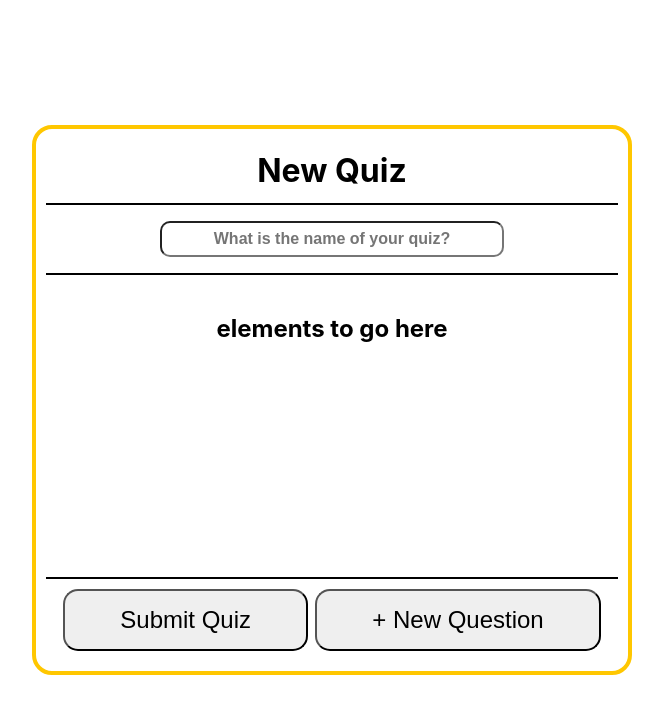
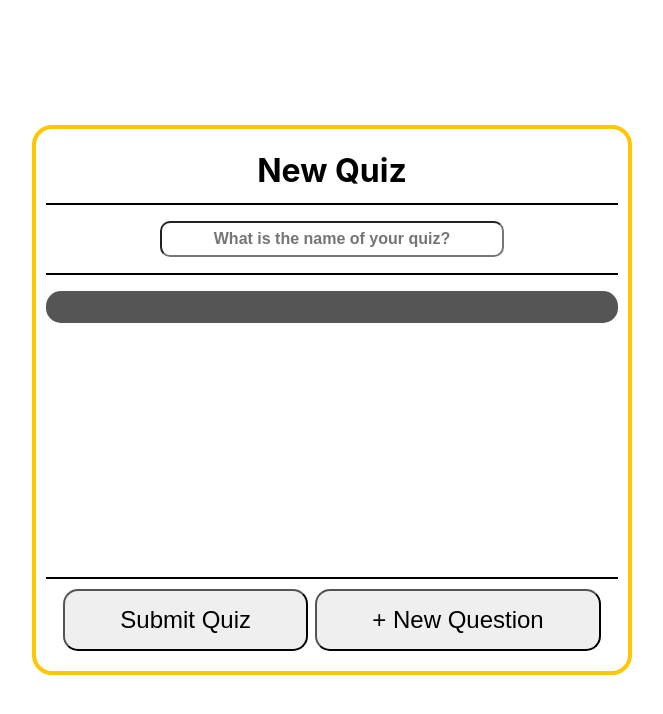
Before and after one commit to s-meenaghan7/react-quizapp-v2, a React (Vite) app: page / in a window 1280 px wide. Shown: the top 714 px of the page, without its empty margins (308-971 px from the left). Built offline with nearby package versions, Linux system fonts and the light colour scheme.

Commit message:
Implemented the Question component. Also removed the components package for the quizform package. Child components of QuizForm will simply be contained in their own packages in the quizform package

```diff
--- a/src/quizform/QuizForm.tsx
+++ b/src/quizform/QuizForm.tsx
@@ -1,6 +1,7 @@
 import './QuizForm.css';
+import Question from './question/Question';
 
-function QuizForm() {
+const QuizForm = () => {
   return (
     <form className='quizform'>
       <div className='name-input-container'>
@@ -13,7 +14,7 @@ function QuizForm() {
       </div>
 
       <div className='question-list'>
-        <h2>elements to go here</h2>
+        <Question />
 
       </div>
 
--- /dev/null
+++ b/src/quizform/question/Question.css
@@ -0,0 +1,11 @@
+.question {
+  display: flex;
+  justify-content: space-between;
+  align-items: center;
+  width: auto;
+  padding: 1rem 1rem;
+  margin-bottom: 0.3rem;
+  background-color: #555;
+  border-radius: 15px;
+  text-align: left;
+}
--- /dev/null
+++ b/src/quizform/question/Question.tsx
@@ -0,0 +1,11 @@
+import './Question.css';
+
+const Question = () => {
+  return (
+    <div className="question">
+
+    </div>
+  );
+}
+
+export default Question;
```
